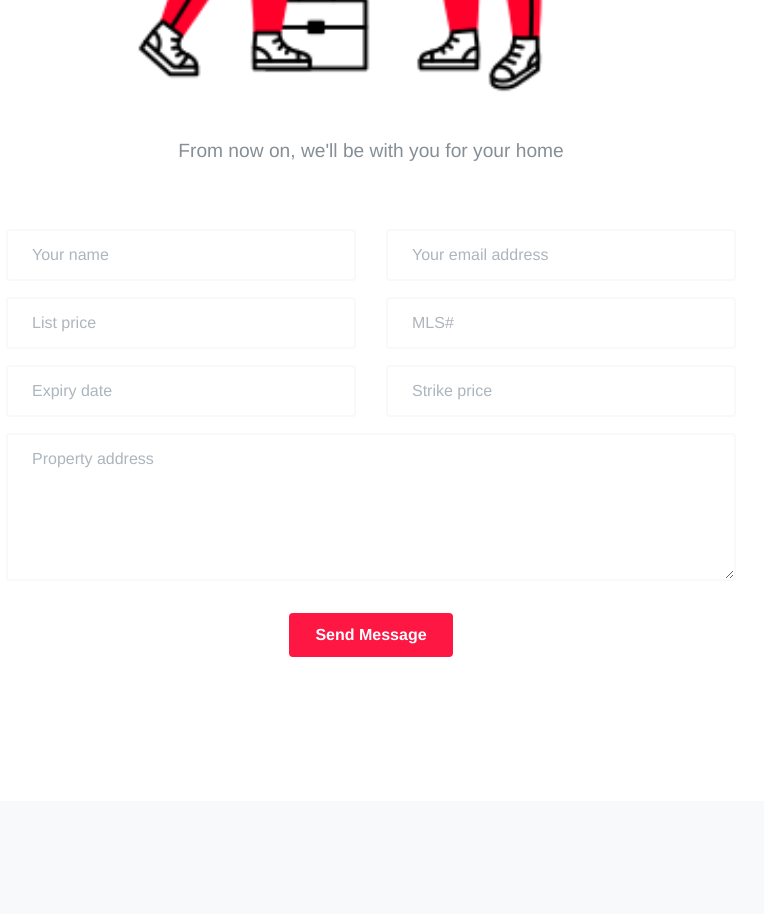
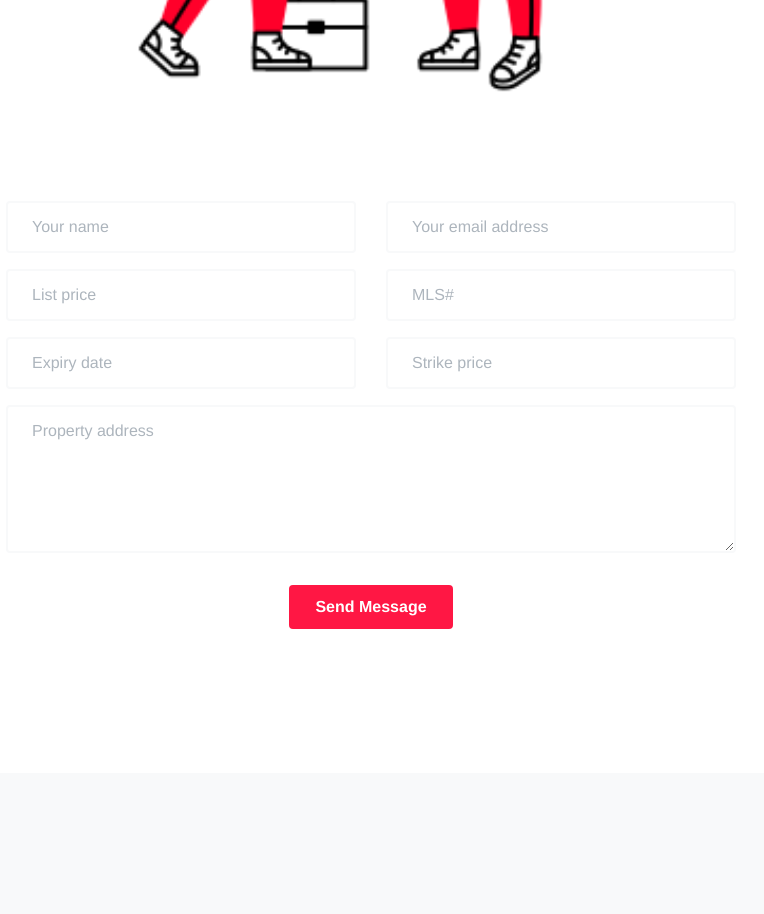
Before and after one commit to twinkle-toes-happy-feet-bubbles/OPVISION, a plain HTML site: page v1.html in a window 1280 px wide. Shown: the part 4460-5374 px from the top of the page, without its empty margins (269-1033 px from the left). Drawn offline with nearby package versions, Linux system fonts and the light colour scheme.

Commit message:
Update v1.html

```diff
--- a/v1.html
+++ b/v1.html
@@ -248,7 +248,7 @@
                         <img class="card-img-top" src="handshake.png" alt="Welcome">
                         <div class="divider bg-primary mx-auto"></div>
                         <p class="text-muted lead">
-                            From now on, we'll be with you for your home
+
                         </p>
                     </div>
                 </div>
```
